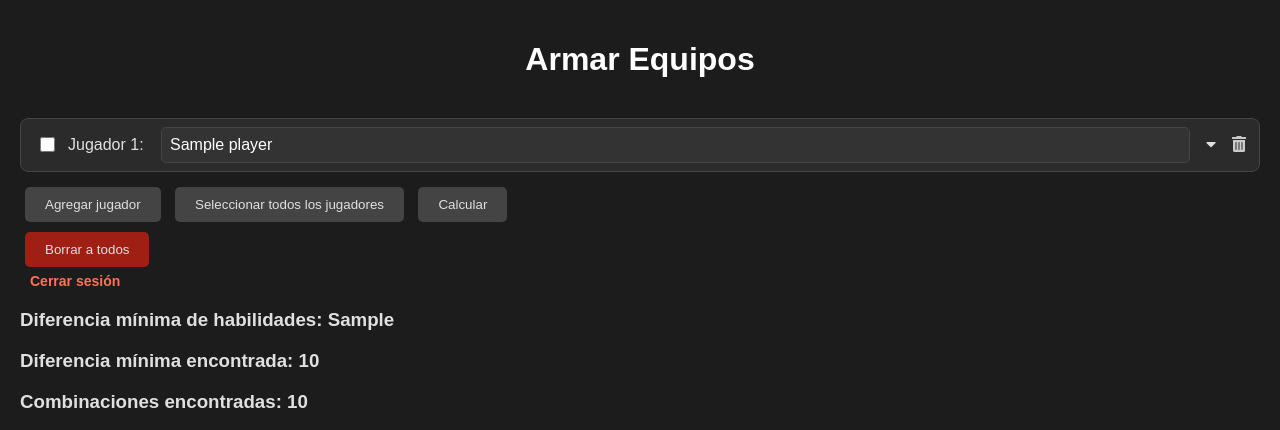
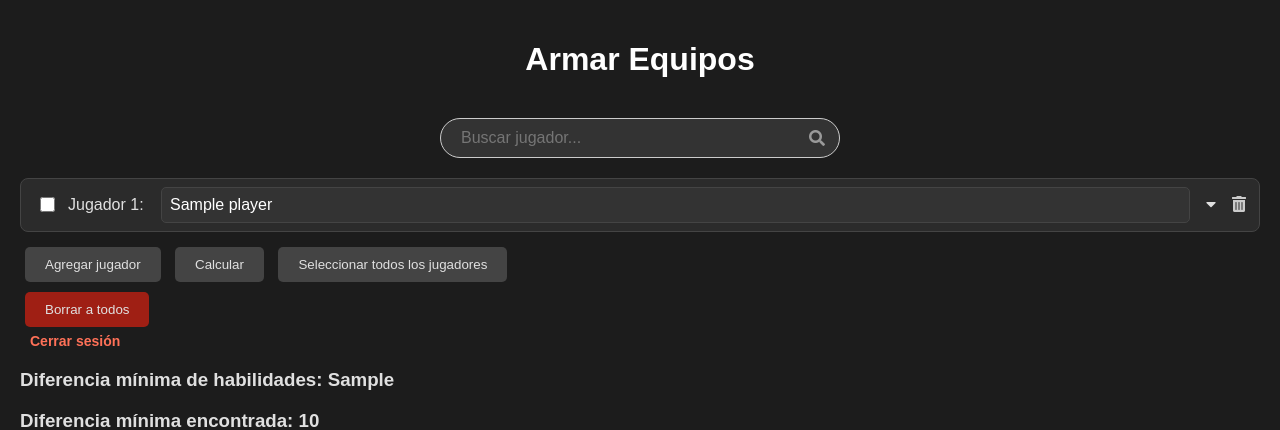
Before and after one commit to fedecarboni7/teams-optimizer, a FastAPI app: template templates/index.html in a window 1280 px wide. Shown: the top 430 px of the page. Run offline with FastAPI, Linux system fonts and the light colour scheme; the template is opened without the code that fills it: most values are stand-ins (such as "Sample title", 1, 10 or a date in 2020); parts of the project's set-up code (start-up, migrations or seed data) failed here and were passed over.

Commit message:
chore: Add player search functionality and styling updates

```diff
--- a/static/css/style.css
+++ b/static/css/style.css
@@ -322,3 +322,29 @@ th {
 .share-button {
     margin-left: 20px;
 }
+
+.search-container {
+    position: relative;
+    width: 100%;
+    max-width: 400px;
+    margin: 0 auto 20px; /* Centra el buscador y añade un margen inferior */
+}
+
+#searchInput {
+    width: 100%; /* Ocupa todo el ancho del contenedor */
+    padding: 10px 40px 10px 20px; /* Añade espacio para el icono a la derecha */
+    border-radius: 20px;
+    border: 1px solid #ccc;
+    font-size: 16px;
+    outline: none;
+    box-sizing: border-box; /* Asegura que el padding esté incluido en el ancho */
+}
+
+.search-icon {
+    position: absolute;
+    top: 50%;
+    right: 15px; /* Ajusta el espacio del icono desde el borde derecho */
+    transform: translateY(-50%);
+    color: #999;
+    pointer-events: none; /* Evita que el icono interfiera con el clic en el campo de entrada */
+}
--- a/static/js/script.js
+++ b/static/js/script.js
@@ -336,3 +336,17 @@ function compartirEquipos(button) {
           });
     }
 }
+
+function filterPlayers() {
+    const searchInput = document.getElementById('searchInput').value.toLowerCase();
+    const players = document.querySelectorAll('.player-entry');
+
+    players.forEach(player => {
+        const playerName = player.querySelector('input[name="names"]').value.toLowerCase();
+        if (playerName.includes(searchInput)) {
+            player.style.display = '';
+        } else {
+            player.style.display = 'none';
+        }
+    });
+}
--- a/templates/index.html
+++ b/templates/index.html
@@ -14,6 +14,12 @@
 </head>
 <body>
     <h1>Armar Equipos</h1>
+
+    <div class="search-container">
+        <input type="text" id="searchInput" placeholder="Buscar jugador..." onkeyup="filterPlayers()">
+        <i class="fas fa-search search-icon"></i>
+    </div>
+
     <form action="/submit" method="post" onsubmit="return validateForm(event)">
         <div id="players-container" class="player-container">
             {% for player in players %}
@@ -73,8 +79,8 @@
             {% endfor %}
         </div>
         <button type="button" onclick="addPlayer()">Agregar jugador</button>
+        <button type="submit" id="submitBtn">Calcular</button>
         <button type="button" id="toggle-select-button" onclick="toggleSelectPlayers()">Seleccionar todos los jugadores</button>
-        <button type="submit" id="submitBtn">Calcular</button>
     </form>
     <button class="reset-button" type="button" onclick="reset()">Borrar a todos</button>
     <br>
```
Also changed, not shown: TODO.md (+0 -1 lines).
